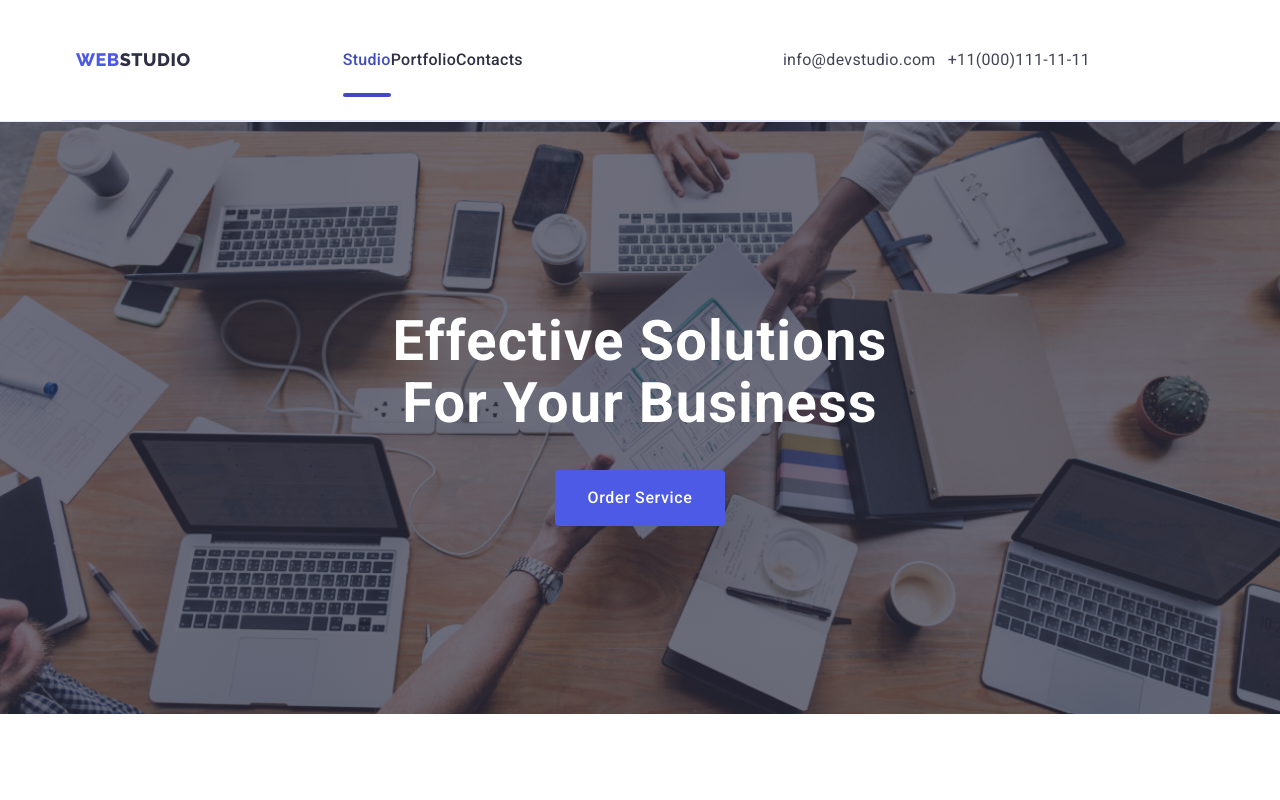
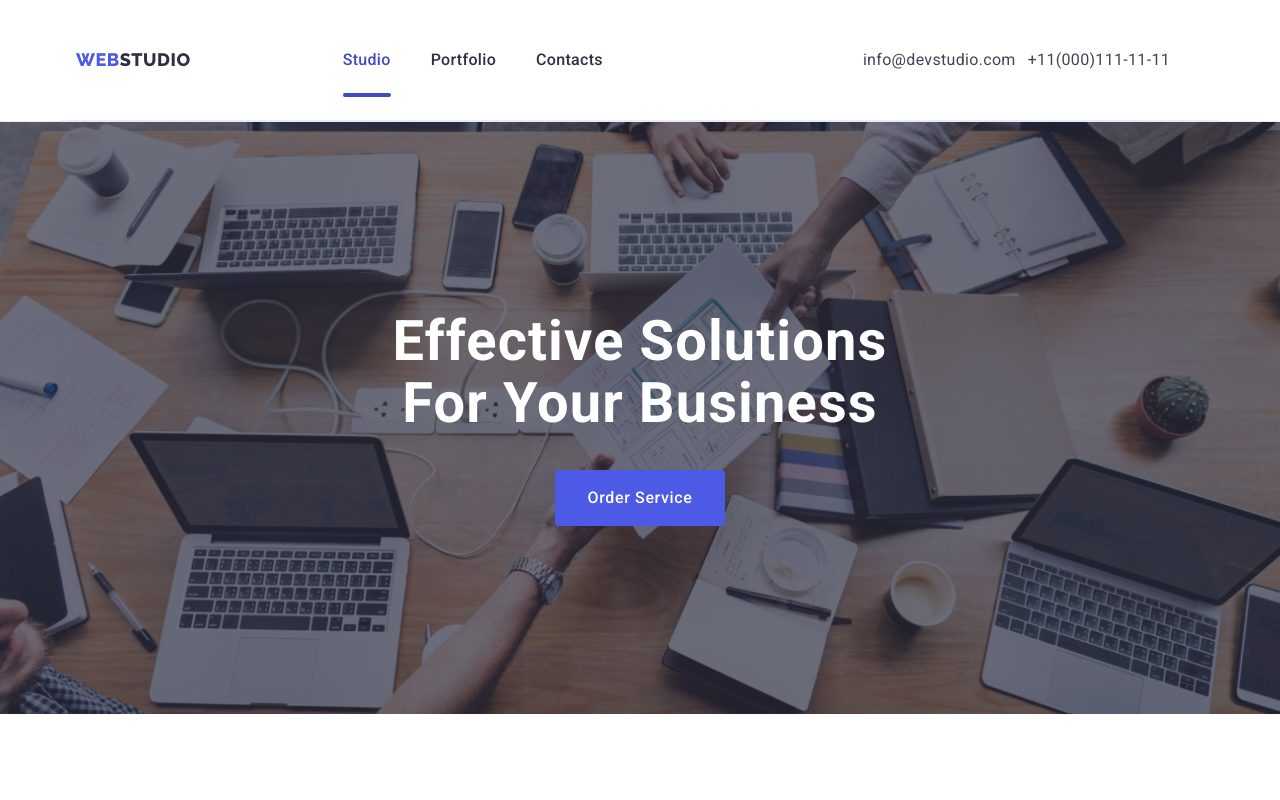
Before and after one commit to denis122121/hw6, a plain HTML site: page index.html in a window 1280 px wide. Shown: the top 800 px of the page. Drawn offline with nearby package versions, Linux system fonts and the light colour scheme.

Commit message:
Update media.css

```diff
--- a/css/media.css
+++ b/css/media.css
@@ -151,4 +151,7 @@ padding: 120px 0;
     padding: 0;
     margin: 0;
 }
+.menu{
+    gap: 40px;
 }
+}
```
